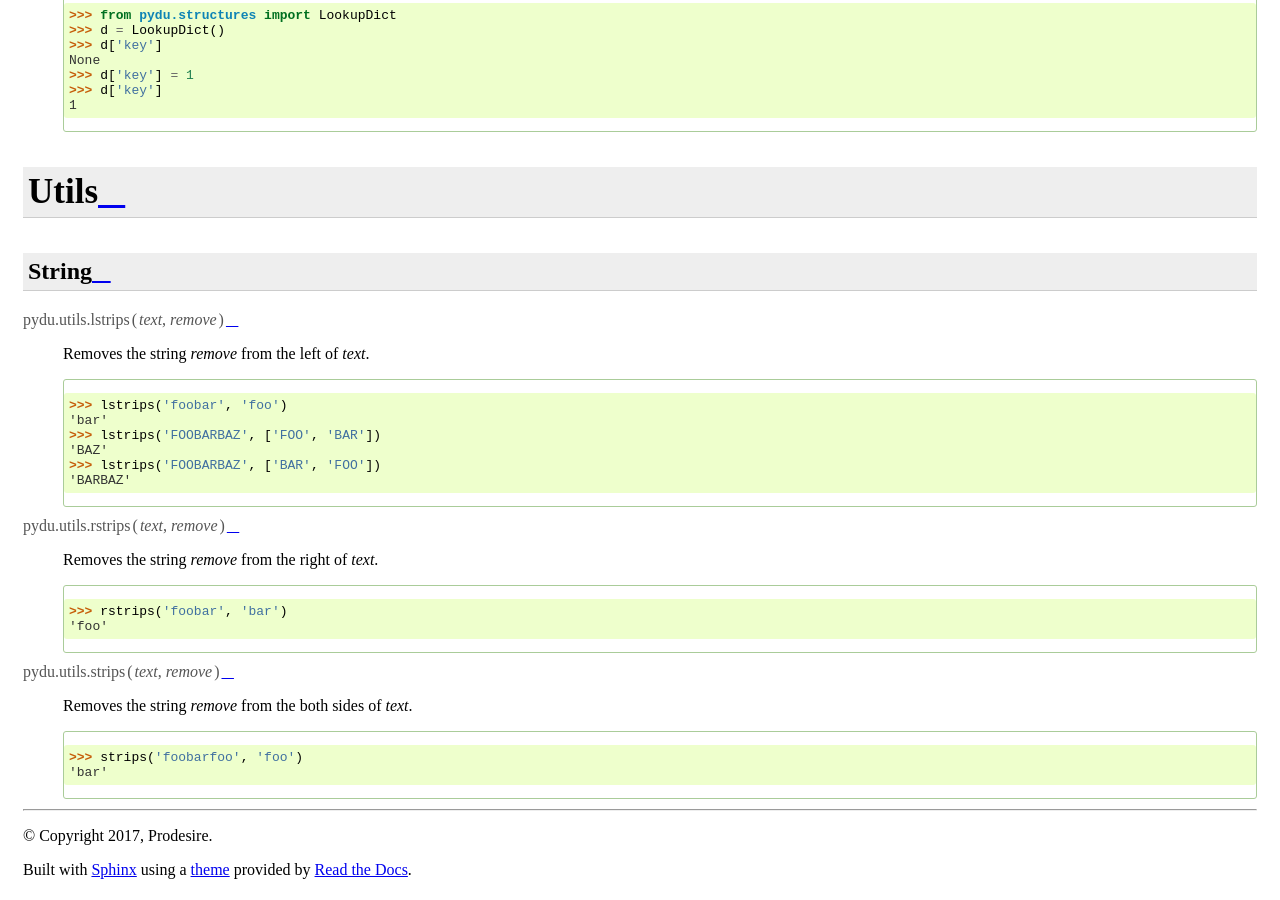
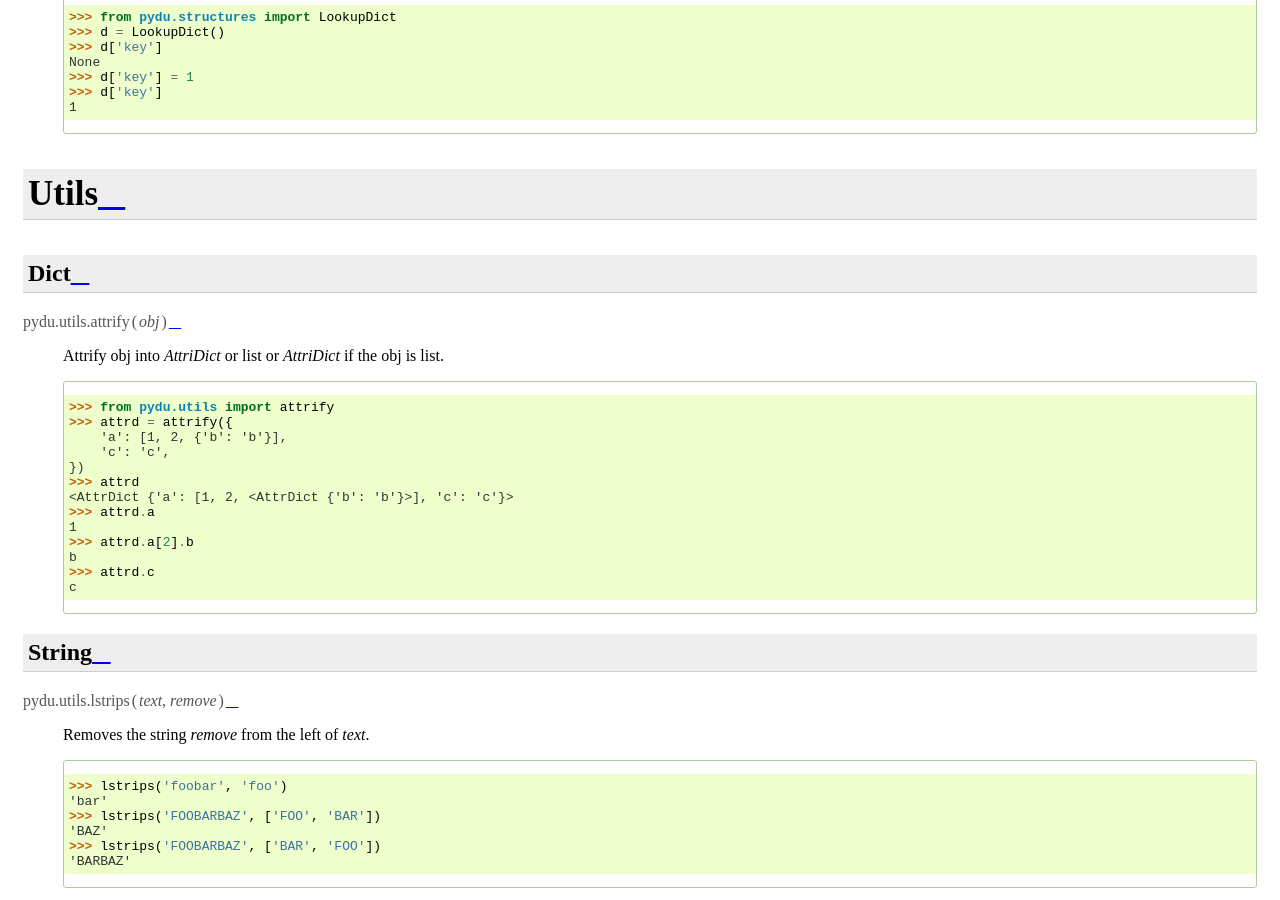
Before and after one commit to flaggo/pydu, a Sphinx documentation site: the page built from docs/index.rst, in a window 1280 px wide and 900 px high, scrolled down 2440 px. Built offline with Sphinx 7.4.7 and the Read the Docs theme 2.0.0, drawn with Linux system fonts in a browser that asks for light colours; comment, search, counter and statistics services are not loaded; some of the changed text lies outside the part shown.

Commit message:
add doc for attrify

```diff
--- a/docs/index.rst
+++ b/docs/index.rst
@@ -88,7 +88,7 @@ Dict
   All keys are expected to be strings. The structure remembers the
   case of the last key to be set, and ``iter(instance)``, ``keys()``,
   ``items()``, ``iterkeys()``, and ``iteritems()`` will contain
-    case-sensitive keys.
+  case-sensitive keys.
 
     >>> from pydu.structures import CaseInsensitiveDict
     >>> cid = CaseInsensitiveDict()
@@ -139,6 +139,28 @@ Dict
 Utils
 =====
 
+Dict
+----
+
+.. function:: pydu.utils.attrify(obj)
+
+  Attrify obj into `AttriDict` or list or `AttriDict` if the obj is list.
+
+    >>> from pydu.utils import attrify
+    >>> attrd = attrify({
+        'a': [1, 2, {'b': 'b'}],
+        'c': 'c',
+    })
+    >>> attrd
+    <AttrDict {'a': [1, 2, <AttrDict {'b': 'b'}>], 'c': 'c'}>
+    >>> attrd.a
+    1
+    >>> attrd.a[2].b
+    b
+    >>> attrd.c
+    c
+
+
 String
 ------
 
```
Also changed, not shown: 1 other file.
